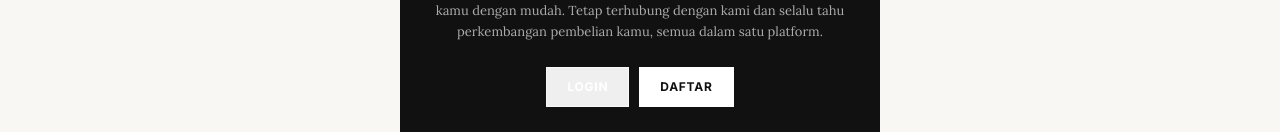
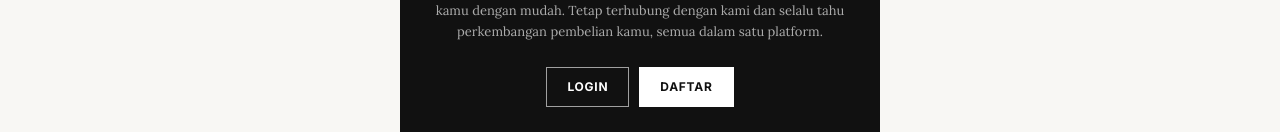
Before and after one commit to SyahrulApr86/papapow, a Next.js app: page /account in a window 1280 px wide. Shown: the part 291-423 px from the top of the page. Built offline with nearby package versions, Linux system fonts and the light colour scheme; no server answers; the database is empty.

Commit message:
fix(auth): auth-btn-outline background transparent — teks putih terlihat tanpa hover

```diff
--- a/app/globals.css
+++ b/app/globals.css
@@ -1577,10 +1577,13 @@ img { display: block; max-width: 100%; }
 
 .auth-btn-outline {
   align-items: center;
+  background: transparent;
   border: 1.5px solid rgba(255,255,255,0.6);
   border-radius: 0;
   color: #fff;
+  cursor: pointer;
   display: inline-flex;
+  font-family: inherit;
   font-size: 12px;
   font-weight: 700;
   height: 40px;
@@ -1598,7 +1601,9 @@ img { display: block; max-width: 100%; }
   border: 1.5px solid #fff;
   border-radius: 0;
   color: var(--ink);
+  cursor: pointer;
   display: inline-flex;
+  font-family: inherit;
   font-size: 12px;
   font-weight: 700;
   height: 40px;
```
